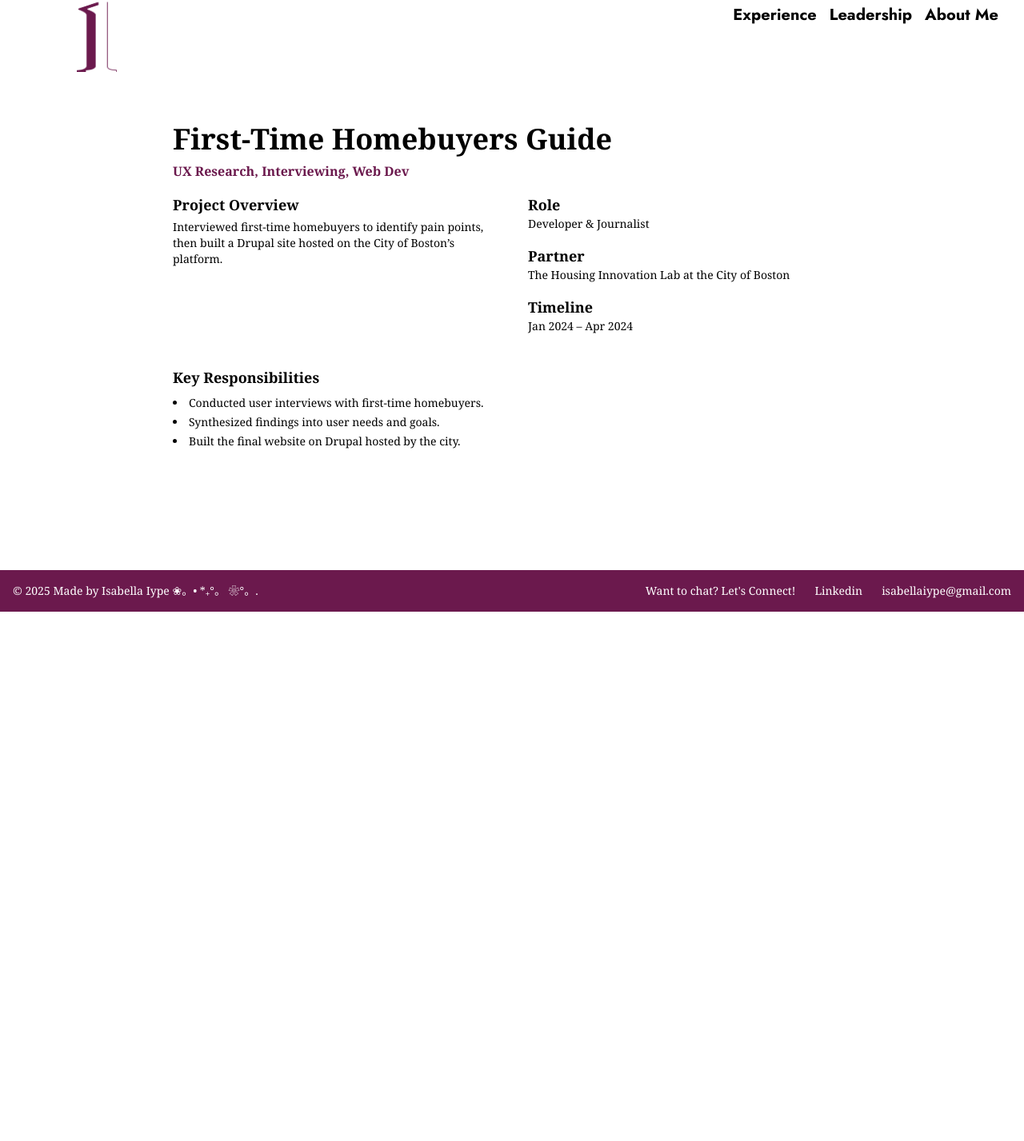
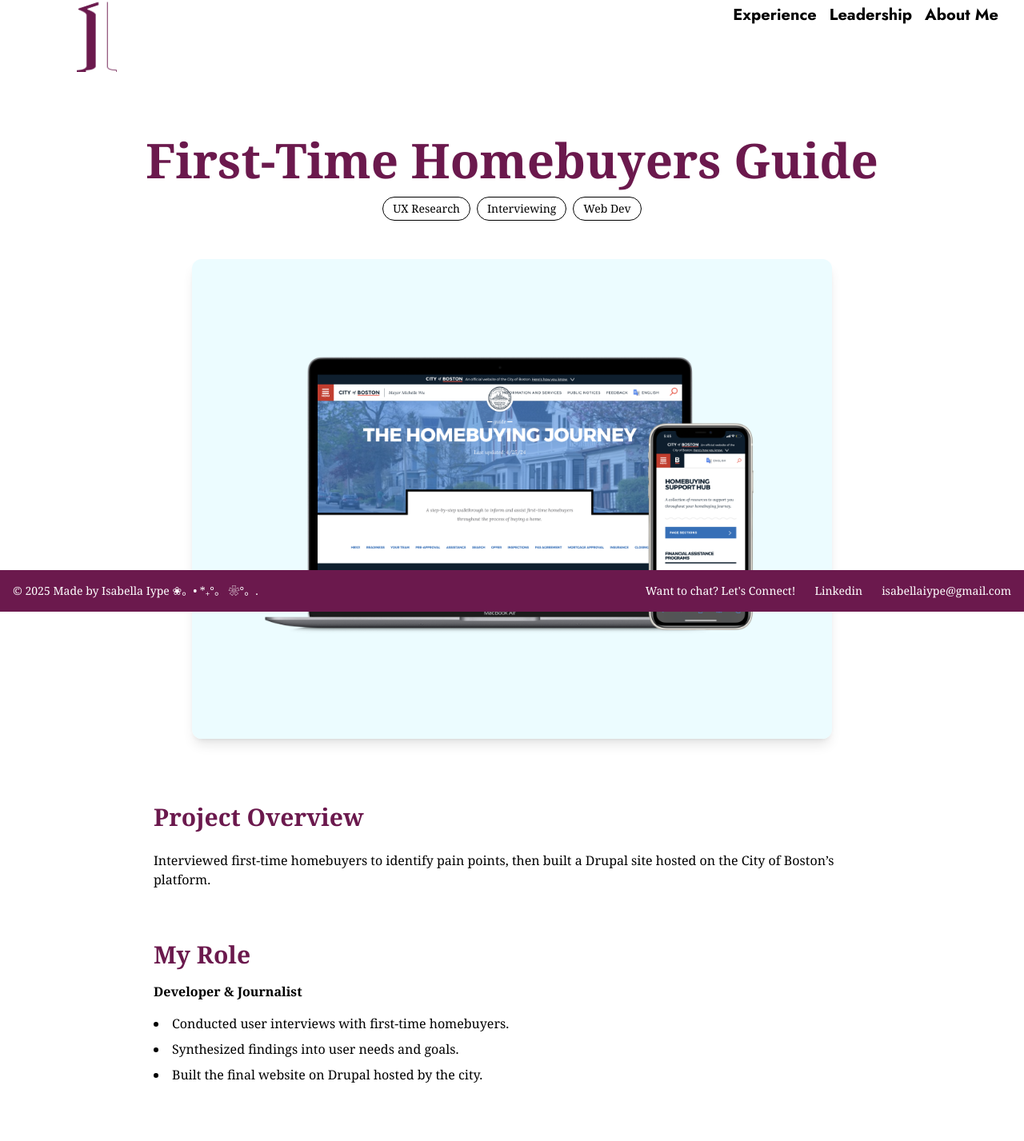
Before and after one commit to isabellas-portfolio/personalsite, a Next.js app: page /projects/homebuyers-guide in a window 1280 px wide. Shown: the part 35-1462 px from the top of the page at 80% size. Before the commit the page ends 800 px from the top, so only its background shows below. Built offline with nearby package versions, Linux system fonts and the light colour scheme.

Commit message:
projects

```diff
--- a/src/app/data/projectsData.ts
+++ b/src/app/data/projectsData.ts
@@ -15,7 +15,7 @@ export const projects = [
     responsibilities: [
       "Conducted user interviews with first-time homebuyers.",
       "Synthesized findings into user needs and goals.",
-        "Built the final website on Drupal hosted by the city."
+      "Built the final website on Drupal hosted by the city.",
     ],
     links: [],
   },
@@ -28,13 +28,13 @@ export const projects = [
     timeline: "Sept 2024 – Present",
     partner: "The Housing Innovation Lab at the City of Boston",
     overview:
-        "Led a team of 5 to explore home-sharing practices, produce stakeholder maps, journey maps, and a research-backed process book.",
+      "Led a cross-functional team to research home sharing practices in Boston and propose accessible housing solutions.",
     responsibilities: [
-        "Designed and launched survey to assess housing needs.",
-        "Facilitated biweekly stakeholder comms and agile workflows.",
-        "Reduced turnaround by 20% through improved team structure.",
-        "Created detailed documentation including literature review."
+      "Designed and distributed surveys to understand homeowner interest in homesharing.",
+      "Created stakeholder maps, journey maps, and a comprehensive literature review.",
+      "Managed agile workflows and communicated biweekly with city stakeholders.",
+      "Developed a detailed process book documenting research and findings.",
     ],
     links: [],
-    }
+  },
 ];
--- a/src/app/projects/[slug]/page.tsx
+++ b/src/app/projects/[slug]/page.tsx
@@ -1,11 +1,124 @@
+"use client";
+
 import { projects } from "../../data/projectsData";
-import ProjectLayout from "../../components/ProjectLayout";
 import { notFound } from "next/navigation";
+import Image from "next/image";
 
-export default function ProjectDetail({ params }: { params: { slug: string } }) {
+export default function ProjectPage({ params }: { params: { slug: string } }) {
   const project = projects.find((p) => p.slug === params.slug);
 
-  if (!project) return notFound();
+  if (!project) {
+    notFound();
+  }
 
-  return <ProjectLayout project={project} />;
+  return (
+    <main className="bg-white font-serif px-6 lg:px-24 py-20 min-h-screen">
+
+      {/* Project Title and Tags */}
+      <div className="text-center space-y-4">
+        <h1 className="text-4xl lg:text-6xl font-extrabold text-anjana">{project.title}</h1>
+        <div className="flex flex-wrap justify-center gap-2 text-black text-sm">
+          {project.tags.map((tag) => (
+            <span key={tag} className="border border-black px-3 py-1 rounded-full">
+              {tag}
+            </span>
+          ))}
+        </div>
+      </div>
+
+      {/* Project Image */}
+      <div className="flex justify-center mt-12">
+        <Image
+          src={project.image}
+          alt={project.title}
+          width={800}
+          height={500}
+          className="rounded-xl shadow-lg object-cover"
+        />
+      </div>
+
+      {/* Project Overview */}
+      <section className="mt-20 space-y-6 max-w-4xl mx-auto">
+        <h2 className="text-3xl text-anjana font-bold">Project Overview</h2>
+        <p className="text-black">{project.overview}</p>
+      </section>
+
+      {/* My Role */}
+      <section className="mt-16 space-y-4 max-w-4xl mx-auto">
+        <h2 className="text-3xl text-anjana font-bold">My Role</h2>
+        <p className="text-black font-bold">{project.role}</p>
+        <ul className="list-disc list-inside text-black space-y-2">
+          {project.responsibilities.map((item, index) => (
+            <li key={index}>{item}</li>
+          ))}
+        </ul>
+      </section>
+
+      {/* Research Process */}
+      {project.researchProcess && (
+        <section className="mt-16 space-y-8 max-w-4xl mx-auto">
+          <h2 className="text-3xl text-anjana font-bold">Research Process</h2>
+
+          {project.userInterviews && (
+            <div className="space-y-2">
+              <h3 className="text-2xl font-semibold text-black">User Interviews</h3>
+              <p className="text-black">{project.userInterviews}</p>
+            </div>
+          )}
+
+          {project.keyFindings && (
+            <div className="space-y-2">
+              <h3 className="text-2xl font-semibold text-black">Key Findings</h3>
+              <ul className="list-disc list-inside text-black space-y-2">
+                {project.keyFindings.map((finding, index) => (
+                  <li key={index}>{finding}</li>
+                ))}
+              </ul>
+            </div>
+          )}
+
+          {project.maps && (
+            <div className="space-y-2">
+              <h3 className="text-2xl font-semibold text-black">Maps and Diagrams</h3>
+              <ul className="list-disc list-inside text-black">
+                {project.maps.map((map, index) => (
+                  <li key={index}>{map}</li>
+                ))}
+              </ul>
+            </div>
+          )}
+        </section>
+      )}
+
+      {/* Development Process */}
+      {project.developmentProcess && (
+        <section className="mt-16 space-y-6 max-w-4xl mx-auto">
+          <h2 className="text-3xl text-anjana font-bold">Development Process</h2>
+          <ul className="list-disc list-inside text-black space-y-2">
+            {project.developmentProcess.map((step, index) => (
+              <li key={index}>{step}</li>
+            ))}
+          </ul>
+        </section>
+      )}
+
+      {/* Outcome */}
+      {project.outcome && (
+        <section className="mt-16 space-y-6 max-w-4xl mx-auto">
+          <h2 className="text-3xl text-anjana font-bold">Outcome</h2>
+          <p className="text-black">{project.outcome}</p>
+        </section>
+      )}
+
+      {/* Back to Projects Button */}
+      <div className="mt-20 text-center">
+        <a
+          href="/#projects"
+          className="bg-black hover:bg-anjana text-white font-bold py-2 px-6 rounded-full border-b-4 border-neutral-800 hover:border-pink-700 transition"
+        >
+          ← Back to Projects
+        </a>
+      </div>
+    </main>
+  );
 }
```
Lines whose indentation alone changed are shown as unchanged.
